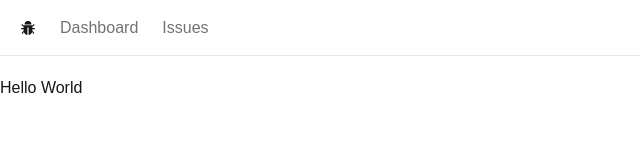
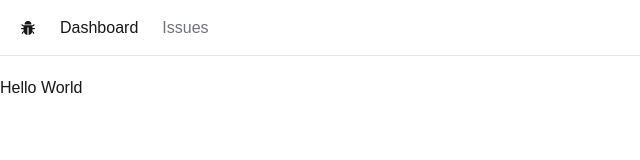
Before and after one commit to berkay-ucar/issue-tracker, a Next.js app: page / in a window 1280 px wide. Shown: the top 160 px of the page, without its empty margins (0-640 px from the left). Built offline with nearby package versions, Linux system fonts and the light colour scheme.

Commit message:
Styling th active link 2

```diff
--- a/app/NavBar.tsx
+++ b/app/NavBar.tsx
@@ -21,7 +21,9 @@ const NavBar = () => {
         {links.map((link) => (
           <Link
             key={link.href}
-            className="text-zinc-500 hover:text-zinc-800 transition-colors"
+            className={`${
+              link.href === currentPath ? "text-zinc-900" : "text-zinc-500"
+            }  hover:text-zinc-800 transition-colors`}
             href={link.href}
           >
             {link.label}
--- a/package.json
+++ b/package.json
@@ -9,6 +9,7 @@
     "lint": "next lint"
   },
   "dependencies": {
+    "classnames": "^2.5.1",
     "next": "15.1.2",
     "react": "^19.0.0",
     "react-dom": "^19.0.0",
```
Also changed, not shown: 1 other file (tests, documents, lock files or other folders).
